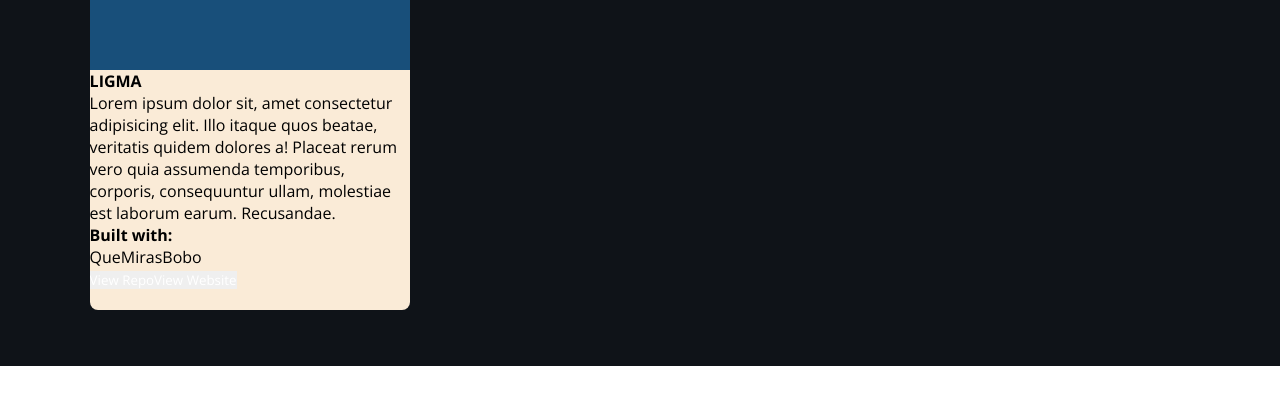
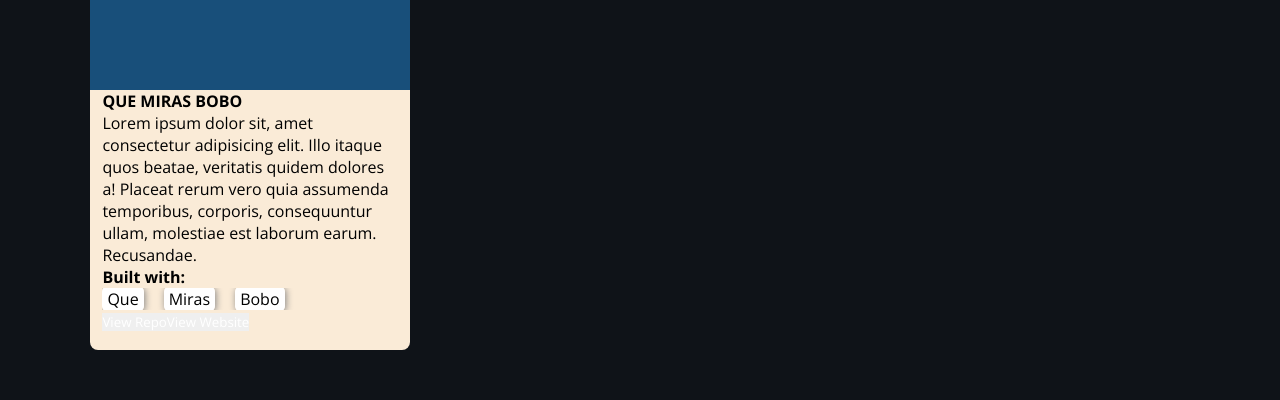
Before and after one commit to NTiger07/portfolio-react, a React (Create React App) app: page / in a window 1280 px wide. Shown: the part 2029-2429 px from the top of the page. Before the commit the page ends 2395 px from the top, so only its background shows below. Built offline with nearby package versions, Linux system fonts and the light colour scheme.

Commit message:
Projects syling almost

```diff
--- a/src/components/Projects.css
+++ b/src/components/Projects.css
@@ -21,10 +21,27 @@
   flex-direction: column;
   background-color: antiquewhite;
   width: 25vw;
-  height: 60vh;
+  height: 65vh;
   border-radius: 8px;
 }
 .project_image {
   height: 50%;
   background-color: #184f7a;
 }
+.project_content {
+  display: flex;
+  flex-direction: column;
+  height: 50%;
+  padding-left: 1vw;
+  padding-right: 1vw;
+}
+.project_tools span {
+  padding-bottom: 20px;
+}
+.tools_content span {
+  background-color: white;
+  box-shadow: 1px 1px 7px #858585;
+  border-radius: 6px;
+  padding: 2px 5px;
+  margin-right: 20px;
+}
--- a/src/components/Projects.jsx
+++ b/src/components/Projects.jsx
@@ -13,7 +13,7 @@ class Projects extends Component {
             </div>
             <div className="project_content">
               <span>
-                <b>LIGMA</b>
+                <b>QUE MIRAS BOBO</b>
               </span>
               <p>
                 Lorem ipsum dolor sit, amet consectetur adipisicing elit. Illo
```
